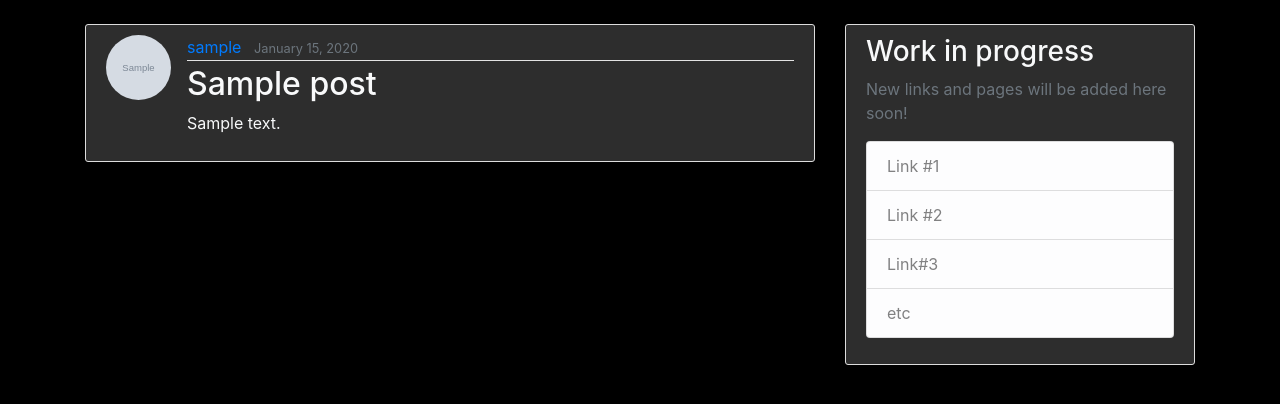
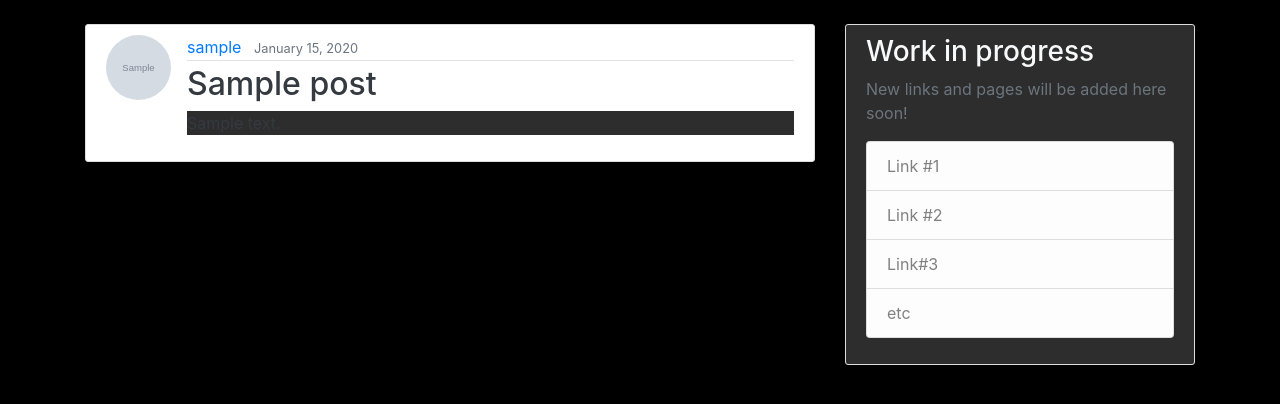
Before and after one commit to sarthak1905/BlogCity, a Django app: page /home/ in a window 1280 px wide. Shown: the part 56-460 px from the top of the page. Run offline with Django 3.2, Linux system fonts and the light colour scheme; tables that the repository leaves empty hold one stand-in row (values such as "Sample post"); grey boxes marked "Sample" are stand-in pictures; some libraries are stand-ins or nearby versions.

Commit message:
Updated styles

```diff
--- a/blog/templates/blog/home.html
+++ b/blog/templates/blog/home.html
@@ -1,14 +1,14 @@
 {% extends "blog/base.html" %}
 {% block content %}
     {% for post in posts %}
-      <article class="media content-section text-light" data-aos="flip-right">
+      <article class="media content-section text-dark bg-white" data-aos="flip-right">
         <img class="rounded-circle article-img" src="{{ post.author.profile.image.url }}">
         <div class="media-body">
             <div class="article-metadata">
               <a class="mr-2" href="{% url 'user-posts' post.author.username %}">{{ post.author }}</a>
               <small class="text-muted">{{ post.date_posted|date:"F d, Y" }}</small>
             </div>
-            <h2><a class="article-title text-light" href="{% url 'post-detail' post.id %}">{{ post.title }}</a></h2>
+            <h2><a class="article-title text-dark" href="{% url 'post-detail' post.id %}">{{ post.title }}</a></h2>
             <p class="article-content">{{ post.content }}</p>
         </div>
       </article>
```
